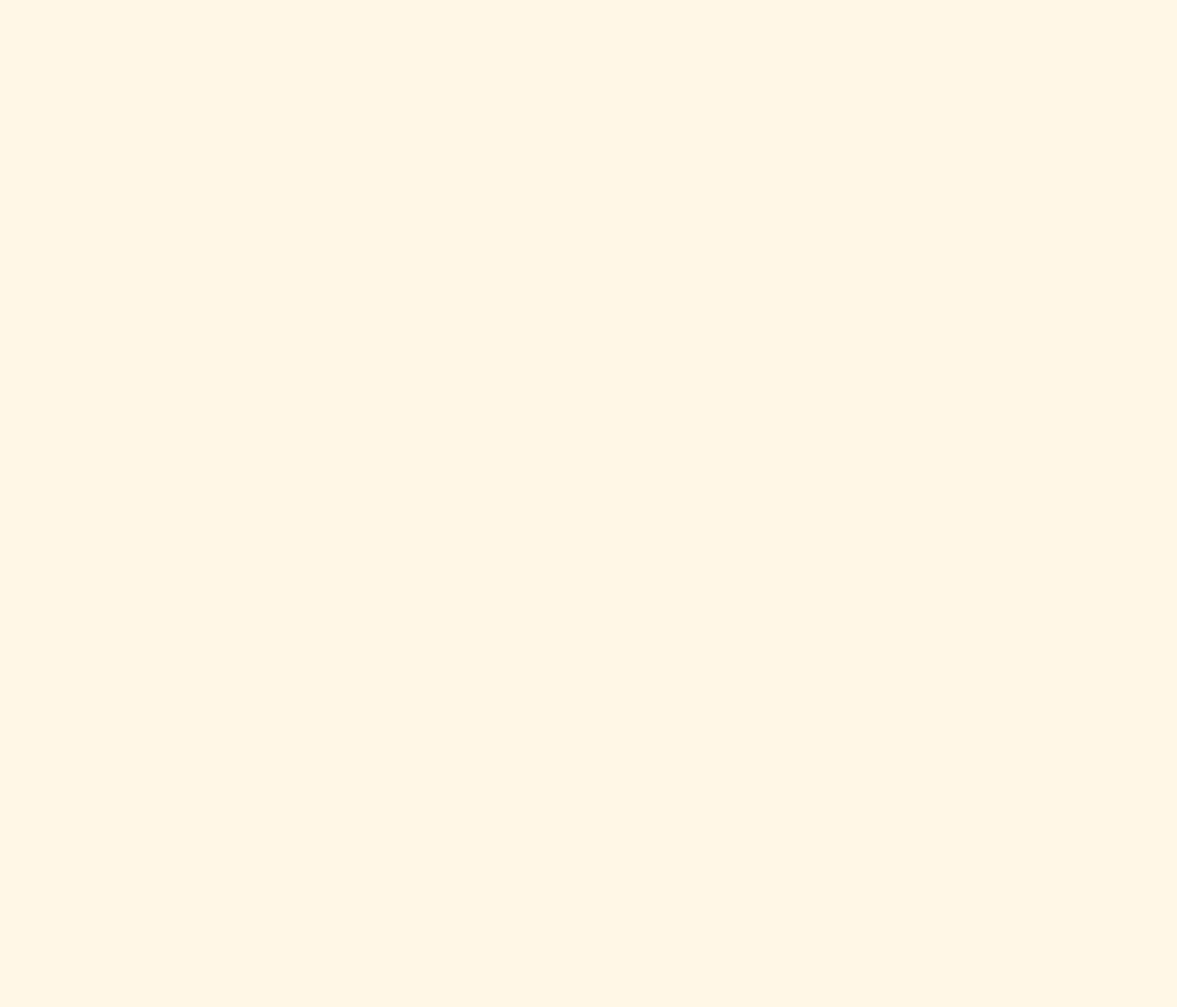
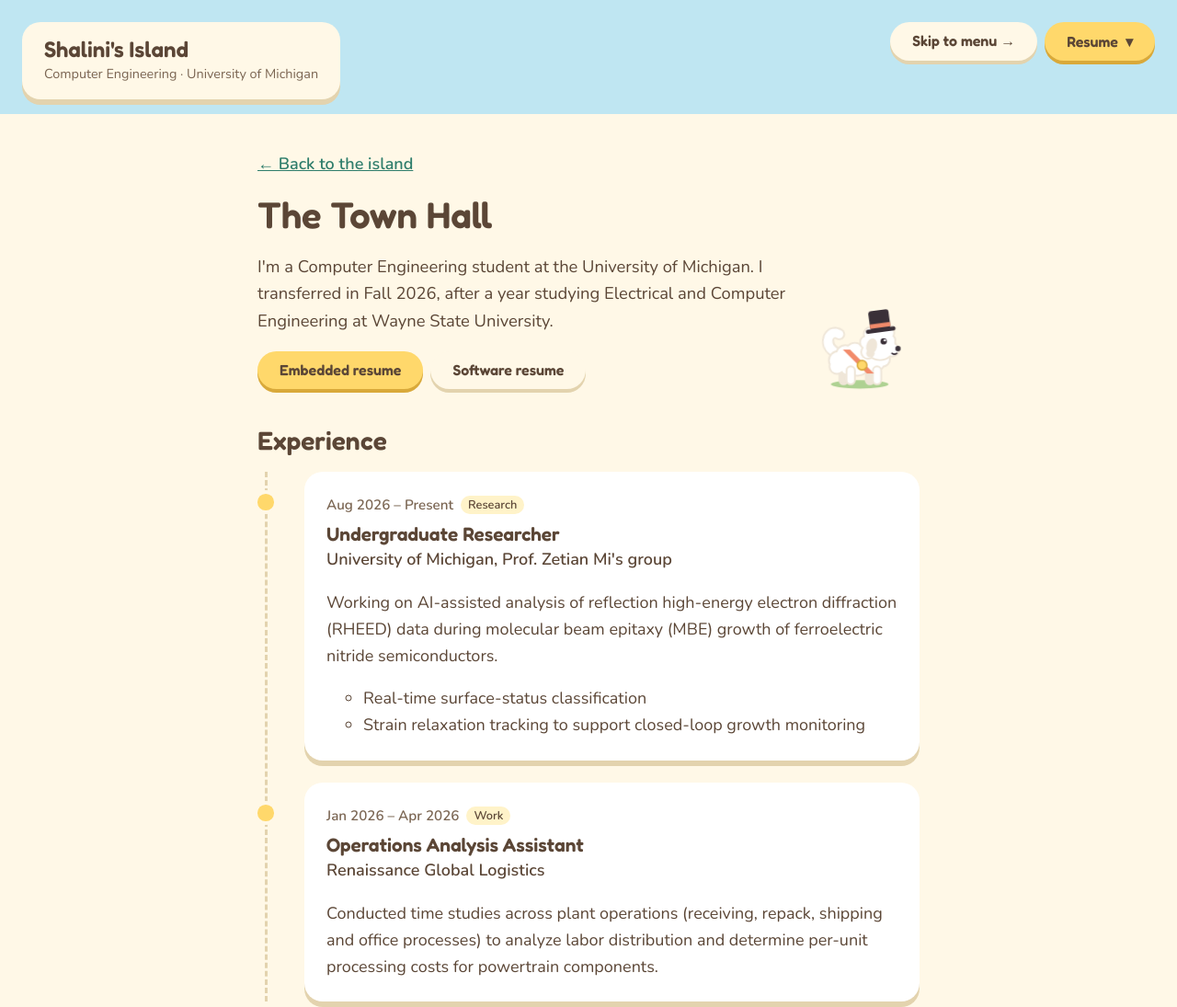
Before and after one commit to shaliniomkar/portfolio, an Astro site: page /portfolio/experience in a window 1280 px wide. Before the commit this address had no page. Shown: the whole page at 92% size. Before the commit the page ends 800 px from the top, so only its background shows below. Built offline with nearby package versions, Linux system fonts and the light colour scheme; Astro itself is replaced by a stand-in of ours.

Commit message:
Experience: Town Hall building and timeline page
- Town Hall (yellow roof, clock) added at the end of the island path; buildings and trees re-spaced
- Experience collection from src/data/experience.json with a dated, newest-first timeline
- /experience/ page with About me (transfer from Wayne State), both resumes, and mayor Cherry
- CherryEngineer gains a mayor outfit

Co-Authored-By: Claude Opus 5.5 <noreply@anthropic.com>

```diff
--- a/src/components/CherryEngineer.astro
+++ b/src/components/CherryEngineer.astro
@@ -4,6 +4,7 @@
  * and adds props around her.
  *   tool="laptop": round glasses, typing away at a laptop
  *   tool="wrench": yellow hard hat, a wrench held in her mouth
+ *   tool="mayor":  top hat and a sash with a gold medal (for the Town Hall)
  *
  * Dog draws Cherry around (0, 0) = her feet. The extra shapes below use
  * the same grid, so the hat lands on her head and the wrench in her mouth.
@@ -11,13 +12,14 @@
 import Dog from './Dog.astro';
 
 interface Props {
-  tool: 'laptop' | 'wrench';
+  tool: 'laptop' | 'wrench' | 'mayor';
   label?: string; // for screen readers; leave out if it's just decoration
 }
 
 const { tool, label } = Astro.props;
 // The visible area (the viewBox) is wider for the laptop, which sits beside her.
-const viewBox = tool === 'laptop' ? '-34 -54 132 58' : '-34 -56 86 60';
+const viewBox =
+  tool === 'laptop' ? '-34 -54 132 58' : tool === 'mayor' ? '-34 -66 86 70' : '-34 -56 86 60';
 ---
 
 <svg
@@ -76,6 +78,23 @@ const viewBox = tool === 'laptop' ? '-34 -54 132 58' : '-34 -56 86 60';
       </g>
     </>
   )}
+  {tool === 'mayor' && (
+    <>
+      {/* sash: a coral band across her body, with a gold medal */}
+      <g class="sash">
+        <path d="M-12 -29 L-6 -29 L14 -9 L8 -9 Z" />
+        <circle class="medal" cx="4" cy="-16" r="4" />
+      </g>
+      {/* top hat, tilted a little for style */}
+      <g class="nods">
+        <g class="top-hat" transform="rotate(-8 19 -45)">
+          <rect class="brim" x="7" y="-47" width="25" height="3.5" rx="1.75" />
+          <rect class="crown" x="11" y="-62" width="17" height="16" rx="2.5" />
+          <rect class="band" x="11" y="-51" width="17" height="3.5" />
+        </g>
+      </g>
+    </>
+  )}
   </g>
 </svg>
 
@@ -116,6 +135,10 @@ const viewBox = tool === 'laptop' ? '-34 -54 132 58' : '-34 -56 86 60';
   .hat { fill: var(--color-accent); }
   .hat-stripe { fill: var(--color-star); }
   .wrench-tool { fill: var(--color-text-muted); }
+  .sash path { fill: var(--color-recordshop); }
+  .medal { fill: var(--color-accent); stroke: var(--color-star); stroke-width: 1.2; }
+  .brim, .crown { fill: var(--color-vinyl); }
+  .band { fill: var(--color-recordshop); }
 
   /*
    * Little idle animations, so she isn't a still picture.
@@ -150,11 +173,14 @@ const viewBox = tool === 'laptop' ? '-34 -54 132 58' : '-34 -56 86 60';
     }
 
     /* Wrench: a proud little bounce, as if she just fixed something. */
-    .body.wrench {
+    .body.wrench,
+    .body.mayor {
       animation: hop 2.4s ease-in-out infinite;
     }
     .wrench :global(.head),
-    .wrench .nods {
+    .wrench .nods,
+    .mayor :global(.head),
+    .mayor .nods {
       animation: nod 2.4s ease-in-out infinite;
     }
 
--- a/src/content.config.ts
+++ b/src/content.config.ts
@@ -5,7 +5,7 @@
  * and tells you which file is wrong, instead of shipping a broken page.
  */
 import { defineCollection } from 'astro:content';
-import { glob } from 'astro/loaders';
+import { glob, file } from 'astro/loaders';
 import { z } from 'astro/zod';
 import { artKinds } from './data/projectArt';
 
@@ -29,4 +29,24 @@ const projects = defineCollection({
   }),
 });
 
-export const collections = { projects };
+/*
+ * Experience: one JSON file (src/data/experience.json) holding a list of
+ * roles. Add clubs or leadership as new entries with "kind": "club" or
+ * "leadership". Dates are "YYYY-MM"; leave out "end" for a current role.
+ */
+const month = z.string().regex(/^\d{4}-\d{2}$/, 'Use YYYY-MM, e.g. 2026-08');
+
+const experience = defineCollection({
+  loader: file('src/data/experience.json'),
+  schema: z.object({
+    role: z.string(),
+    org: z.string(),
+    kind: z.enum(['research', 'work', 'leadership', 'club']),
+    start: month,
+    end: month.optional(),
+    summary: z.string(),
+    points: z.array(z.string()).optional(),
+  }),
+});
+
+export const collections = { projects, experience };
--- /dev/null
+++ b/src/data/experience.json
@@ -0,0 +1,23 @@
+[
+  {
+    "id": "umich-research",
+    "role": "Undergraduate Researcher",
+    "org": "University of Michigan, Prof. Zetian Mi's group",
+    "kind": "research",
+    "start": "2026-08",
+    "summary": "Working on AI-assisted analysis of reflection high-energy electron diffraction (RHEED) data during molecular beam epitaxy (MBE) growth of ferroelectric nitride semiconductors.",
+    "points": [
+      "Real-time surface-status classification",
+      "Strain relaxation tracking to support closed-loop growth monitoring"
+    ]
+  },
+  {
+    "id": "renaissance-logistics",
+    "role": "Operations Analysis Assistant",
+    "org": "Renaissance Global Logistics",
+    "kind": "work",
+    "start": "2026-01",
+    "end": "2026-04",
+    "summary": "Conducted time studies across plant operations (receiving, repack, shipping and office processes) to analyze labor distribution and determine per-unit processing costs for powertrain components."
+  }
+]
--- a/src/data/places.ts
+++ b/src/data/places.ts
@@ -4,7 +4,7 @@
  * pages, so a name or description only ever changes here.
  */
 export interface Place {
-  id: 'workshop' | 'gallery' | 'record-shop' | 'lookout';
+  id: 'workshop' | 'gallery' | 'experience' | 'record-shop' | 'lookout';
   name: string;
   line: string;      // what the speech bubble says
   menuLine: string;  // shorter text for the "Where to?" card
@@ -16,7 +16,8 @@ export interface Place {
   tint: string;      // pale background of the menu card
   door?: string;
   windows?: string[];
-  vinyl?: boolean;
+  vinyl?: boolean;   // record on the roof (Record Shop)
+  clock?: boolean;   // clock on the roof (Town Hall)
 }
 
 export const places: Place[] = [
@@ -25,7 +26,7 @@ export const places: Place[] = [
     name: 'Workshop',
     line: 'Technical projects: embedded systems, hardware builds and ML work, each with a write-up, photos and code.',
     menuLine: 'Technical projects: embedded, hardware, ML.',
-    x: 200,
+    x: 185,
     kind: 'house',
     roof: 'var(--color-workshop)',
     roofDark: 'var(--color-workshop-dark)',
@@ -37,7 +38,7 @@ export const places: Place[] = [
     name: 'Gallery',
     line: "Art I've made, from sketches to finished pieces.",
     menuLine: "Art I've made.",
-    x: 513,
+    x: 432,
     kind: 'house',
     roof: 'var(--color-gallery)',
     roofDark: 'var(--color-gallery-dark)',
@@ -47,11 +48,26 @@ export const places: Place[] = [
     windows: ['var(--color-recordshop)', 'var(--color-lookout)'],
   },
   {
+    id: 'experience',
+    name: 'Town Hall',
+    line: 'Experience: my research and work, with both versions of my resume.',
+    menuLine: 'Experience: research and work.',
+    x: 698,
+    kind: 'house',
+    roof: 'var(--color-accent)',
+    roofDark: 'var(--color-star)',
+    accent: 'var(--color-accent)',
+    tint: 'var(--color-accent-tint)',
+    door: 'var(--color-workshop-dark)',
+    windows: ['var(--color-window-glow)', 'var(--color-window-glow)'],
+    clock: true,
+  },
+  {
     id: 'record-shop',
     name: 'Record Shop',
     line: "Albums I'm rating, what I'm listening to right now, and a short take on each.",
     menuLine: "Albums I'm rating and what I'm listening to.",
-    x: 820,
+    x: 964,
     kind: 'house',
     roof: 'var(--color-recordshop)',
     roofDark: 'var(--color-recordshop-dark)',
@@ -66,7 +82,7 @@ export const places: Place[] = [
     name: 'Lookout',
     line: "Photography and places I've been, pinned on a map.",
     menuLine: "Photography and places I've been, pinned on a map.",
-    x: 1152,
+    x: 1225,
     kind: 'lighthouse',
     roof: 'var(--color-recordshop)',
     roofDark: 'var(--color-recordshop-dark)',
@@ -79,7 +95,7 @@ export const places: Place[] = [
 export const GROUND = 469;
 
 /** How far above the ground a building's sign floats (negative = up). */
-export function signOffset(place: Pick<Place, 'kind' | 'vinyl'>): number {
+export function signOffset(place: Pick<Place, 'kind' | 'vinyl' | 'clock'>): number {
   if (place.kind === 'lighthouse') return -275;
-  return place.vinyl ? -238 : -205;
+  return place.vinyl || place.clock ? -238 : -205;
 }
--- a/src/pages/[place].astro
+++ b/src/pages/[place].astro
@@ -14,7 +14,7 @@ import { url } from '../utils/url';
 
 export function getStaticPaths() {
   // Places that already have their own real page are skipped here.
-  const built = ['workshop'];
+  const built = ['workshop', 'experience'];
   return places
     .filter((place) => !built.includes(place.id))
     .map((place) => ({ params: { place: place.id }, props: { place } }));
--- /dev/null
+++ b/src/pages/experience/index.astro
@@ -0,0 +1,188 @@
+---
+/*
+ * /experience/: the Town Hall. A short "about me", a simple timeline of
+ * roles (newest first), and buttons for both resumes.
+ */
+import { getCollection } from 'astro:content';
+import BaseLayout from '../../layouts/BaseLayout.astro';
+import SiteHeader from '../../components/SiteHeader.astro';
+import CherryEngineer from '../../components/CherryEngineer.astro';
+import { url } from '../../utils/url';
+
+// Newest first. "2026-08" > "2026-01" works as plain text comparison
+// because every date has the same YYYY-MM shape.
+const roles = (await getCollection('experience')).sort((a, b) =>
+  b.data.start.localeCompare(a.data.start),
+);
+
+/** "2026-08" -> "Aug 2026" */
+function month(value: string): string {
+  const [year, m] = value.split('-').map(Number);
+  return new Date(Date.UTC(year, m - 1)).toLocaleDateString('en-US', {
+    month: 'short',
+    year: 'numeric',
+    timeZone: 'UTC',
+  });
+}
+
+const labels = { research: 'Research', work: 'Work', leadership: 'Leadership', club: 'Club' };
+---
+
+<BaseLayout
+  title="Experience · Shalini's Island"
+  description="Shalini's research and work experience, with embedded and software resumes."
+>
+  <SiteHeader />
+  <main class="town-hall">
+    <a class="back" href={url()}>← Back to the island</a>
+
+    <div class="top">
+      <div>
+        <h1>The Town Hall</h1>
+        <p class="about">
+          I'm a Computer Engineering student at the University of Michigan. I transferred in Fall 2026,
+          after a year studying Electrical and Computer Engineering at Wayne State University.
+        </p>
+        <div class="resumes">
+          <a class="pill pill-accent" href={url('resume/shalini-embedded.pdf')}>Embedded resume</a>
+          <a class="pill" href={url('resume/shalini-swe.pdf')}>Software resume</a>
+        </div>
+      </div>
+      <div class="cherry">
+        <CherryEngineer tool="mayor" label="Cherry the mayor, in a top hat and sash" />
+      </div>
+    </div>
+
+    <h2>Experience</h2>
+    {/* An ordered list, because the order (newest first) means something */}
+    <ol class="timeline">
+      {roles.map(({ data }) => (
+        <li class="entry">
+          <span class="dot" aria-hidden="true"></span>
+          <div class="card">
+            <p class="when">
+              {month(data.start)} – {data.end ? month(data.end) : 'Present'}
+              <span class="kind">{labels[data.kind]}</span>
+            </p>
+            <h3>{data.role}</h3>
+            <p class="org">{data.org}</p>
+            <p>{data.summary}</p>
+            {data.points && (
+              <ul>
+                {data.points.map((point) => <li>{point}</li>)}
+              </ul>
+            )}
+          </div>
+        </li>
+      ))}
+    </ol>
+  </main>
+</BaseLayout>
+
+<style>
+  .town-hall {
+    max-width: 48rem;
+    margin: var(--space-5) auto var(--space-6);
+    padding: 0 var(--space-4);
+  }
+
+  .back { font-weight: 600; }
+
+  .top {
+    display: flex;
+    flex-wrap: wrap;
+    align-items: flex-end;
+    justify-content: space-between;
+    gap: var(--space-4);
+    margin-bottom: var(--space-5);
+  }
+  .top > :first-child { flex: 1 1 22rem; }
+  .cherry { width: 7rem; }
+
+  h1 {
+    margin-top: var(--space-3);
+    font-size: 2.5rem;
+  }
+
+  .about {
+    max-width: 36rem;
+    font-size: 1.15rem;
+  }
+
+  .resumes {
+    display: flex;
+    flex-wrap: wrap;
+    gap: var(--space-2);
+  }
+
+  h2 { font-size: 1.75rem; }
+
+  /*
+   * The timeline: a dashed line down the left (the list's border), and a
+   * yellow dot beside each card sitting on top of that line.
+   */
+  .timeline {
+    margin: 0;
+    padding: 0 0 0 var(--space-5);
+    list-style: none;
+    border-left: 3px dashed var(--color-shadow);
+    margin-left: var(--space-2);
+  }
+
+  .entry {
+    position: relative;
+    margin-bottom: var(--space-4);
+  }
+
+  .dot {
+    position: absolute;
+    left: calc(-1 * var(--space-5) - 11px); /* centered on the dashed line */
+    top: var(--space-4);
+    width: 1.1rem;
+    height: 1.1rem;
+    border-radius: 50%;
+    background: var(--color-accent);
+    box-shadow: 0 0 0 4px var(--color-page); /* a gap around the dot */
+  }
+
+  .card {
+    padding: var(--space-4);
+    background: var(--color-surface);
+    border-radius: var(--radius-md);
+    box-shadow: var(--shadow-card);
+  }
+
+  .when {
+    display: flex;
+    flex-wrap: wrap;
+    align-items: center;
+    gap: var(--space-2);
+    margin: 0;
+    color: var(--color-text-muted);
+    font-size: 0.95rem;
+    font-weight: 600;
+  }
+
+  .kind {
+    padding: 0 var(--space-2);
+    border-radius: var(--radius-pill);
+    background: var(--color-accent-tint);
+    color: var(--color-text);
+    font-size: 0.8rem;
+  }
+
+  h3 {
+    margin: var(--space-2) 0 0;
+    font-size: 1.3rem;
+  }
+
+  .org {
+    margin: 0 0 var(--space-2);
+    font-weight: 600;
+  }
+
+  .card p:last-child,
+  .card ul {
+    margin-bottom: 0;
+  }
+</style>
```
Also changed, not shown: src/components/Building.astro (+23 -1 lines), src/components/Island.astro (+8 -7 lines).
